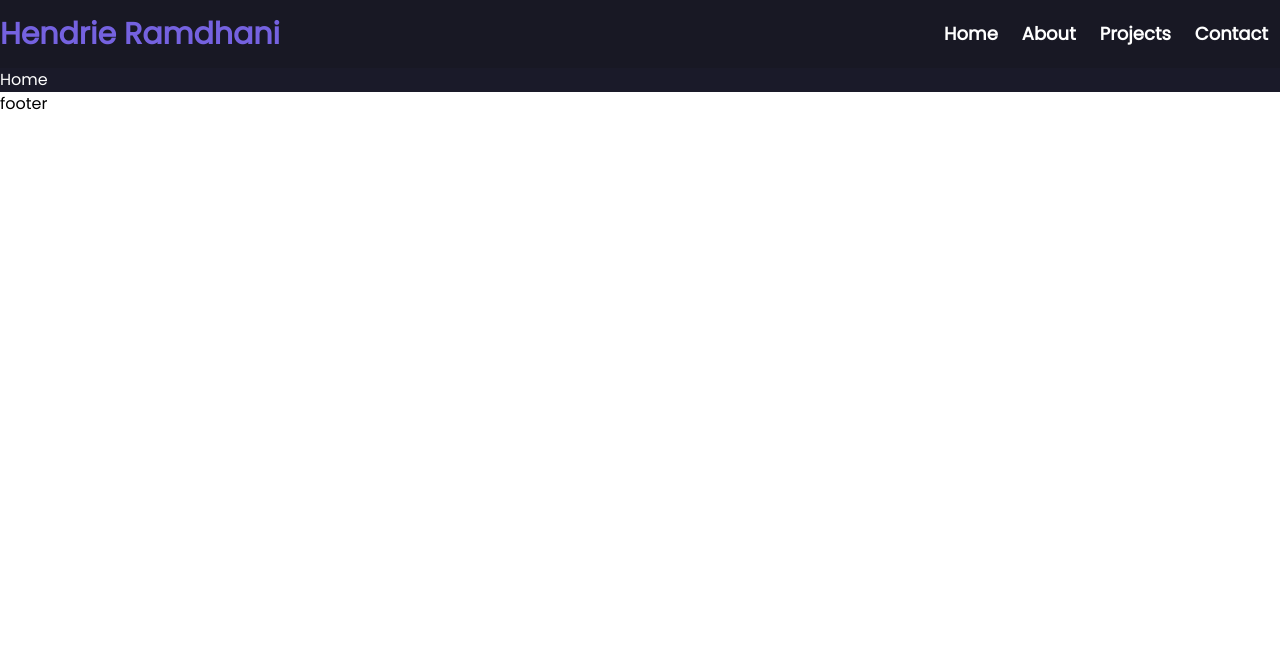
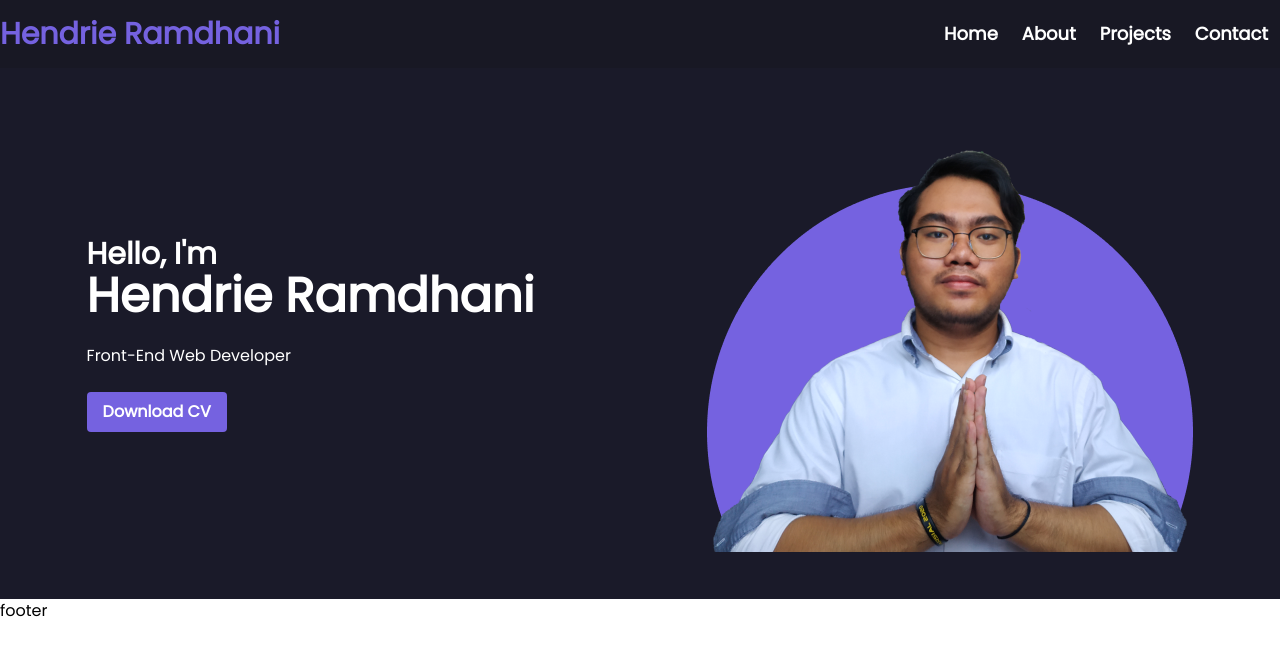
Before and after one commit to ramdhanihendrie/hendrieramdhani-web, a Next.js app: page / in a window 1280 px wide. Shown: the top 656 px of the page. Built offline with nearby package versions, Linux system fonts and the light colour scheme.

Commit message:
Create hero components

```diff
--- /dev/null
+++ b/components/hero.js
@@ -0,0 +1,21 @@
+import React from 'react'
+import Image from 'next/image'
+import heroImage from '../public/me.png'
+
+const hero = () => {
+  return (
+    <section id="hero" className="container mx-auto flex flex-col sm:flex-row-reverse justify-center sm:justify-around py-10 text-center sm:text-left items-center">
+      <div>
+        <Image src={heroImage} alt="Picture of the author"  />
+      </div>
+      <div className="mt-5 sm:mt-0">
+        <h2 className="text-3xl font-semibold">Hello, I'm</h2>
+        <h1 className="text-5xl font-semibold">Hendrie Ramdhani</h1>
+        <p className="py-6">Front-End Web Developer</p>
+        <button className="btn-primary">Download CV</button>
+      </div>
+    </section>
+  )
+}
+
+export default hero
--- a/pages/index.js
+++ b/pages/index.js
@@ -1,4 +1,5 @@
 import Head from "next/head";
+import Hero from "../components/hero"
 
 export default function Index() {
   return (
@@ -8,7 +9,7 @@ export default function Index() {
         <meta name="description" content="Hendrie Ramdhani" />
         <link rel="icon" href="/favicon.ico" />
       </Head>
-      Home
+      <Hero />
     </div>
   )
 }
--- a/styles/globals.css
+++ b/styles/globals.css
@@ -1,6 +1,12 @@
 @tailwind base;
 @tailwind components;
 @tailwind utilities;
+
+@layer components {
+  .btn-primary {
+    @apply bg-primary hover:bg-[#2a1a86] text-white font-bold py-2 px-4 rounded;
+  }
+}
 
 html,
 body {
```
Also changed, not shown: public/me.png (added).
